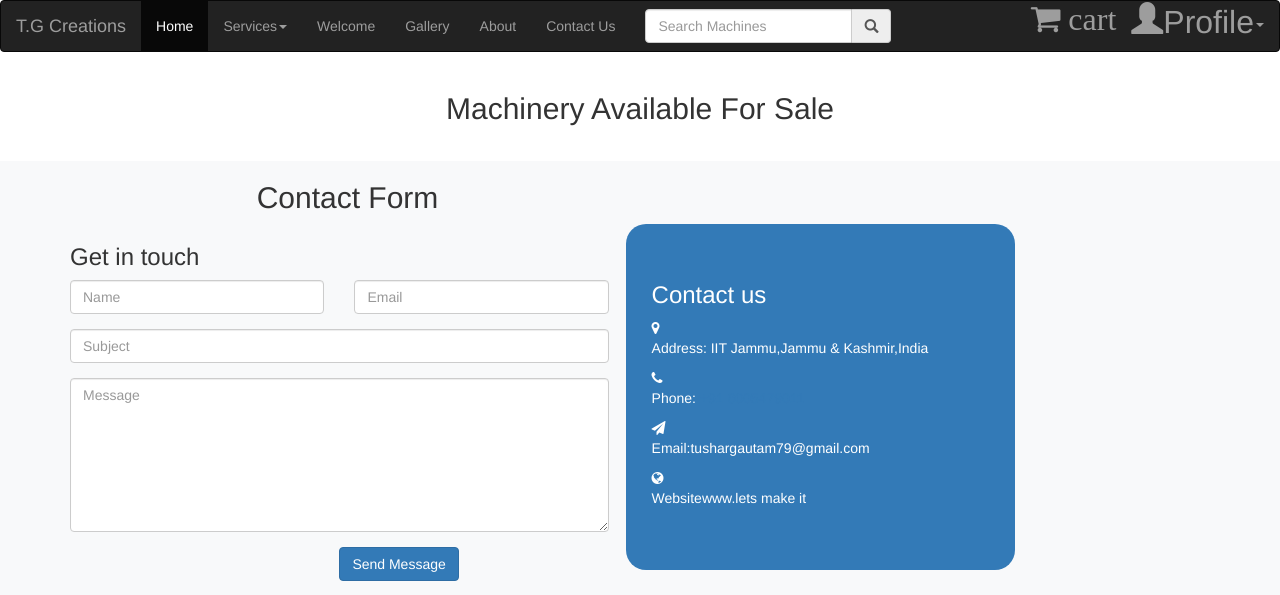
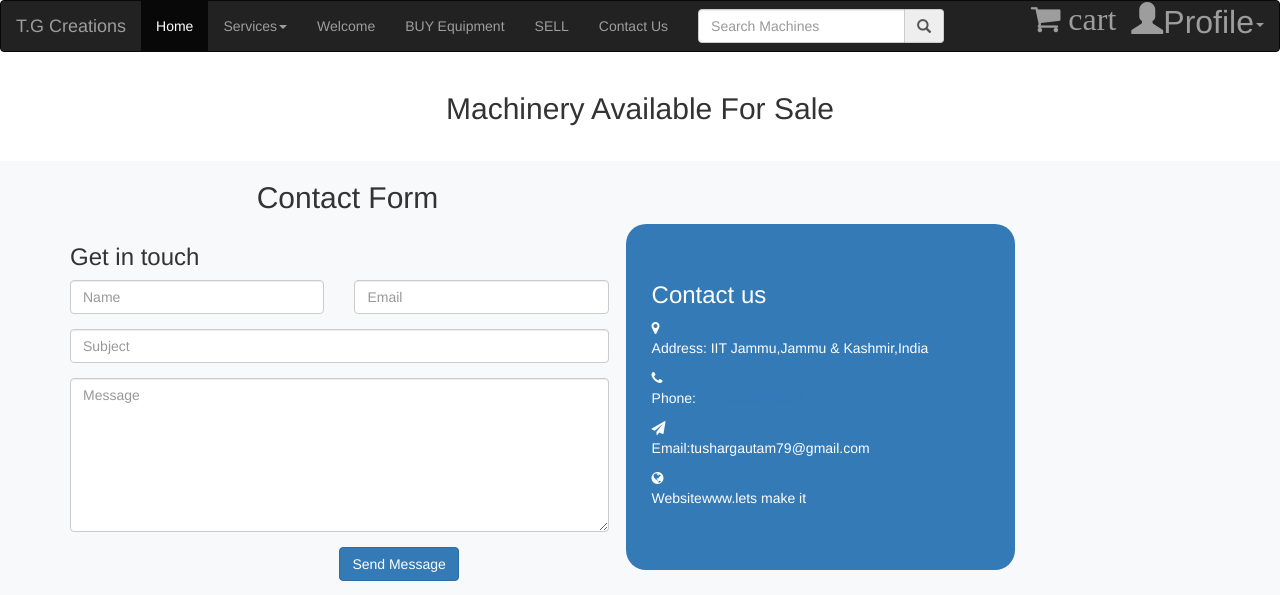
Before and after one commit to tushargautam79/Buy-Sell-Equipments, a Node server app: page /buy in a window 1280 px wide. Shown: the top 595 px of the page. Run offline with Node 20, Linux system fonts and the light colour scheme; data that the repository does not hold is empty; some libraries are stand-ins or nearby versions.

Commit message:
Update header.ejs

```diff
--- a/views/partials/header.ejs
+++ b/views/partials/header.ejs
@@ -30,8 +30,8 @@
                                   </ul>
                               </li>
                               <li><a href="#">Welcome</a></li>
-                              <li><a href="#">Gallery</a></li>
-                              <li><a href="#">About</a></li>
+                              <li><a href="#">BUY Equipment</a></li>
+                              <li><a href="#">SELL</a></li>
                               <li><a href="#">Contact Us</a></li>
                           </ul>
                           <ul class="nav navbar-nav">
@@ -53,7 +53,7 @@
                                   <ul class="dropdown-menu">
                                       <li><a href="/login">Login</a></li>
                                       <li><a href="/register">Register</a></li>
-                                      <li><a href="/profile">Profile</a></li>
+                                      <li><a href="/adminPortal">Admin Portal</a></li>
                                       <li><a href="/orders">Order</a></li>
                                       <li><a href="/logout">Log out</a></li>
 
```
